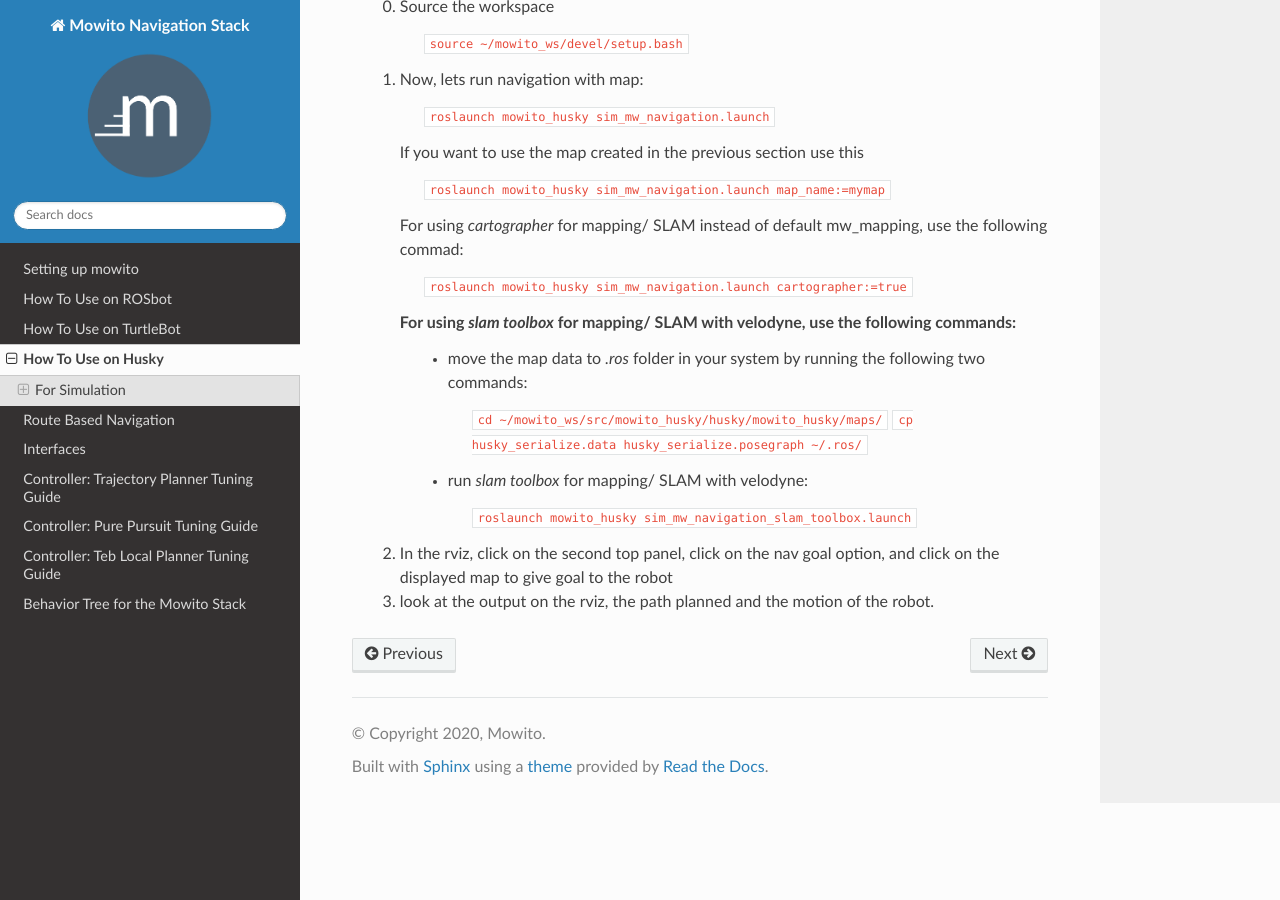
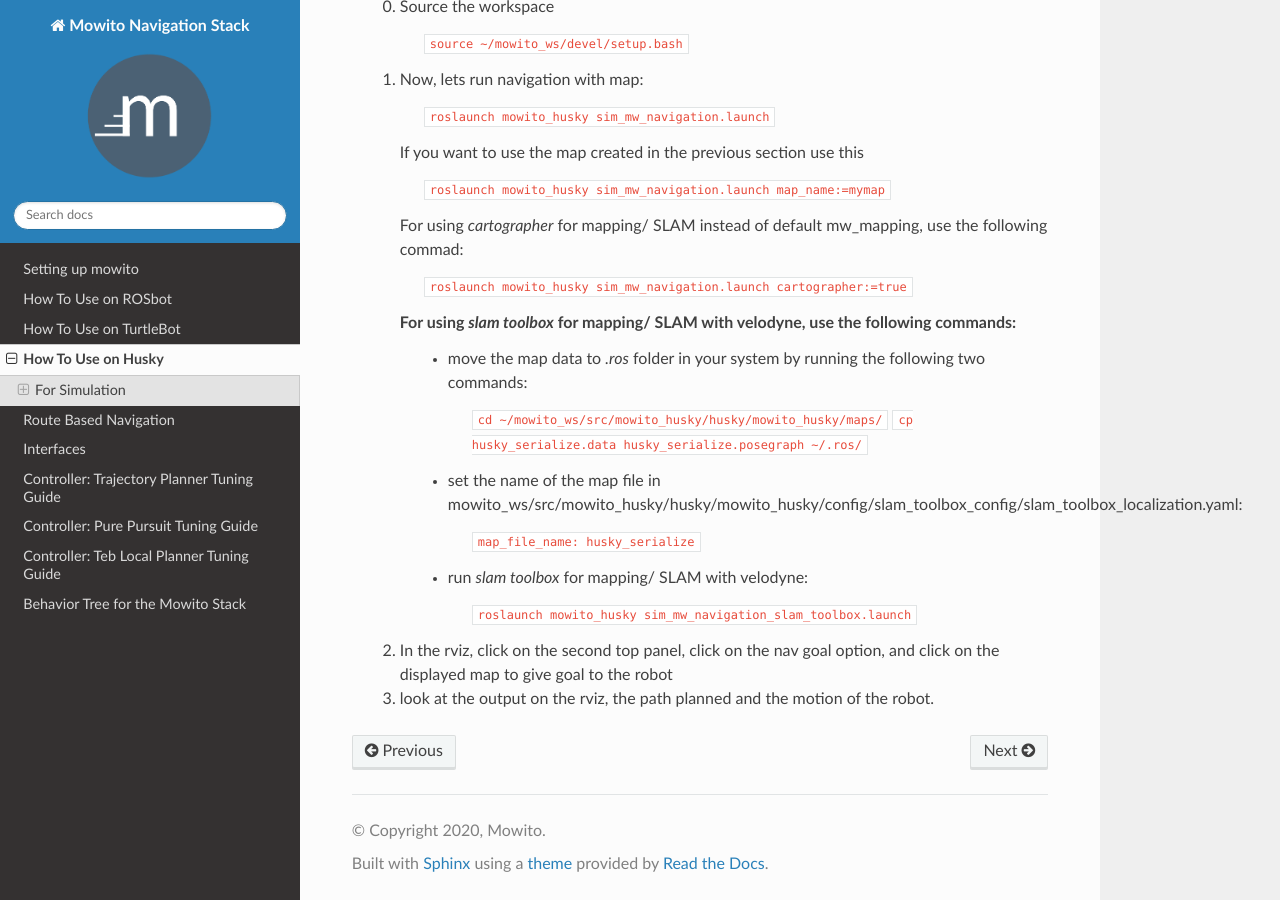
Before and after one commit to mowito/mowito_amd64, a Sphinx documentation site: the page built from docs/source/how_to_use_husky.rst, in a window 1280 px wide and 900 px high, scrolled down 3163 px. Built offline with Sphinx 7.4.7 and the Read the Docs theme 2.0.0, drawn with Linux system fonts in a browser that asks for light colours.

Commit message:
added map_file_name for slam toolbox

```diff
--- a/docs/source/how_to_use_husky.rst
+++ b/docs/source/how_to_use_husky.rst
@@ -134,6 +134,10 @@ C. Running Navigation  with a pre-exitsting Map
                         ``cd ~/mowito_ws/src/mowito_husky/husky/mowito_husky/maps/``
                         ``cp husky_serialize.data husky_serialize.posegraph ~/.ros/``
 
+                  - set the name of the map file in mowito_ws/src/mowito_husky/husky/mowito_husky/config/slam_toolbox_config/slam_toolbox_localization.yaml:
+
+                        ``map_file_name: husky_serialize``
+
                   - run `slam toolbox` for mapping/ SLAM with velodyne:
 
                         ``roslaunch mowito_husky sim_mw_navigation_slam_toolbox.launch``
```
